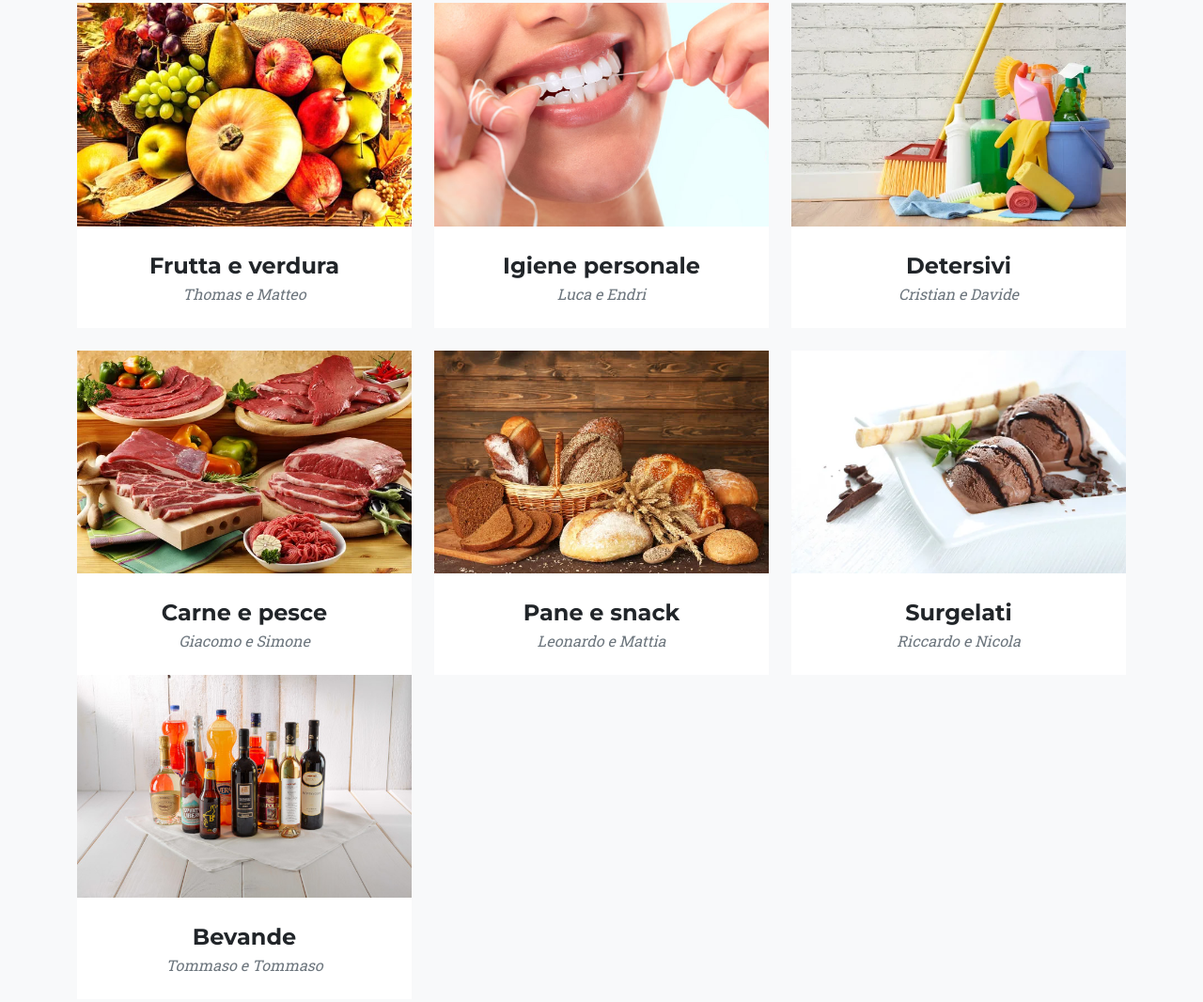
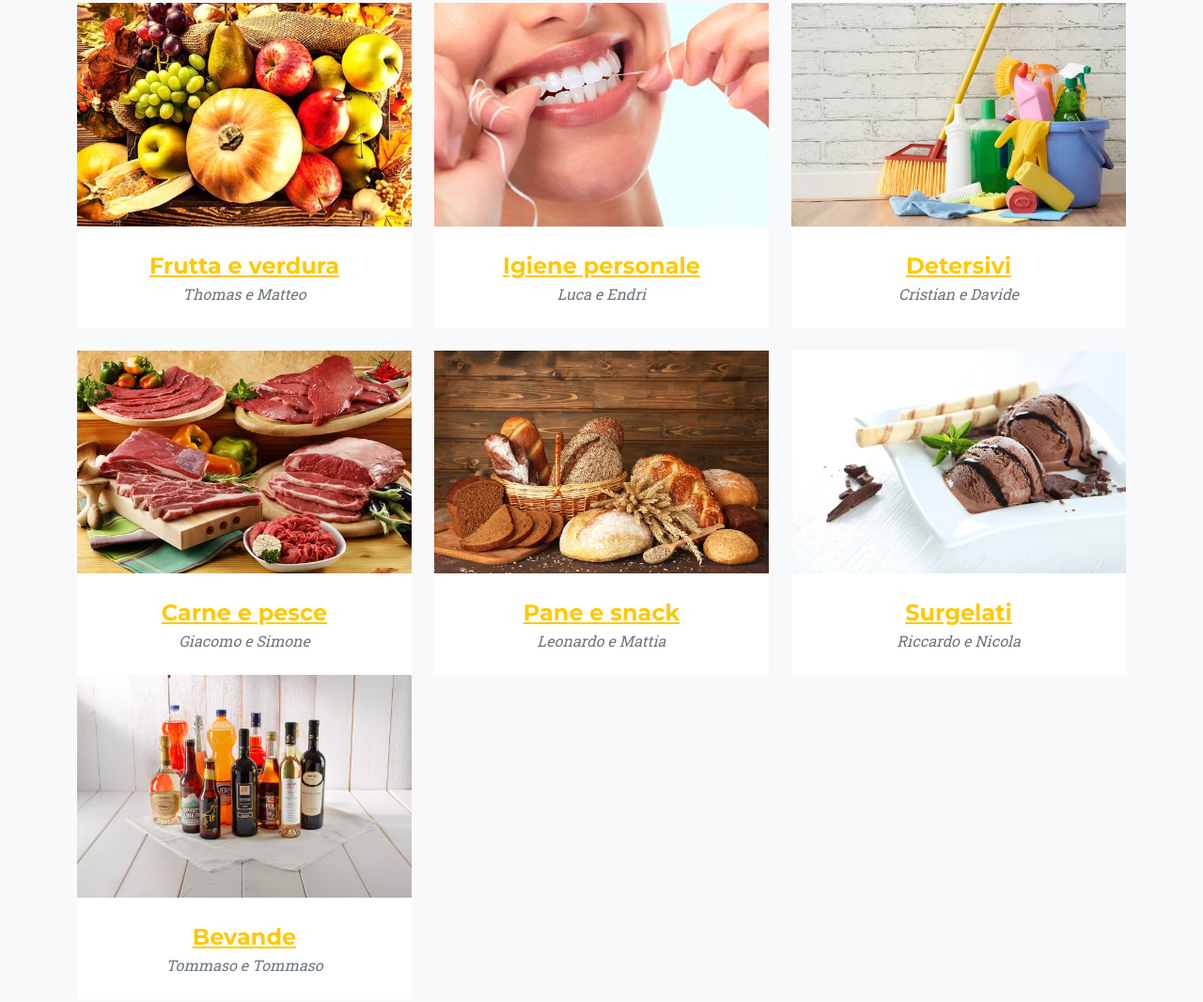
Before and after one commit to IlGattoBelo/supermercato, a plain HTML site: page index.html in a window 1280 px wide. Shown: the part 1453-2519 px from the top of the page at 94% size. Drawn offline with nearby package versions, Linux system fonts and the light colour scheme; a script that the page names is missing.

Commit message:
finitooo

```diff
--- a/index.html
+++ b/index.html
@@ -85,18 +85,19 @@
                     <h2 class="section-heading text-uppercase">Prodotti</h2>
                     <h3 class="section-subheading text-muted">Tutta la nostra varietà</h3>
                 </div>
+
                 <div class="row">
                     <div class="col-lg-4 col-sm-6 mb-4">
                         <!-- Portfolio item 1-->
                         <div class="portfolio-item">
-                            <a class="portfolio-link" data-bs-toggle="modal" href="/frutta e verdura/index.html">
+                            <a class="portfolio-link" data-bs-toggle="modal">
                                 <div class="portfolio-hover">
                                     <div class="portfolio-hover-content"><i class="fas fa-plus fa-3x"></i></div>
                                 </div>
-                                <img class="img-fluid" src="assets/img/Prodotti/3.jpg" alt="..." />
+                                <img class="img-fluid" src="assets/img/Prodotti/3.jpg" />
                             </a>
                             <div class="portfolio-caption">
-                                <div class="portfolio-caption-heading">Frutta e verdura</div>
+                                <div  class="portfolio-caption-heading"><a href="/frutta e verdura/index.html">Frutta e verdura</a></div>
                                 <div class="portfolio-caption-subheading text-muted">Thomas e Matteo</div>
                             </div>
                         </div>
@@ -111,7 +112,7 @@
                                 <img class="img-fluid" src="assets/img/Prodotti/5.jpg" alt="..." />
                             </a>
                             <div class="portfolio-caption">
-                                <div class="portfolio-caption-heading">Igiene personale</div>
+                                <div class="portfolio-caption-heading"><a href="/igiene/">Igiene personale</a></div>
                                 <div class="portfolio-caption-subheading text-muted">Luca e Endri
                                 </div>
                             </div>
@@ -127,7 +128,7 @@
                                 <img class="img-fluid" src="assets/img/Prodotti/7.jpg" alt="..." />
                             </a>
                             <div class="portfolio-caption">
-                                <div class="portfolio-caption-heading">Detersivi </div>
+                                <div class="portfolio-caption-heading"><a href="/detersivi/">Detersivi</a> </div>
                                 <div class="portfolio-caption-subheading text-muted">Cristian e Davide</div>
                             </div>
                         </div>
@@ -142,7 +143,7 @@
                                 <img class="img-fluid" src="assets/img/Prodotti/6.jpg" alt="..." />
                             </a>
                             <div class="portfolio-caption">
-                                <div class="portfolio-caption-heading">Carne e pesce</div>
+                                <div class="portfolio-caption-heading"><a href="/carne/">Carne e pesce</a></div>
                                 <div class="portfolio-caption-subheading text-muted">Giacomo e Simone</div>
                             </div>
                         </div>
@@ -157,7 +158,7 @@
                                 <img class="img-fluid" src="assets/img/Prodotti/unnamed.jpg" alt="..." />
                             </a>
                             <div class="portfolio-caption">
-                                <div class="portfolio-caption-heading">Pane e snack</div>
+                                <div class="portfolio-caption-heading"><a href="/pane/">Pane e snack</a></div>
                                 <div class="portfolio-caption-subheading text-muted">Leonardo e Mattia</div>
                             </div>
                         </div>
@@ -172,7 +173,7 @@
                                 <img class="img-fluid" src="assets/img/Prodotti/9.jpg" alt="..." />
                             </a>
                             <div class="portfolio-caption">
-                                <div class="portfolio-caption-heading">Surgelati </div>
+                                <div class="portfolio-caption-heading"><a href="/surgelati/">Surgelati </a></div>
                                 <div class="portfolio-caption-subheading text-muted">Riccardo e Nicola</div>
                             </div>
                         </div>
@@ -187,7 +188,7 @@
                                 <img class="img-fluid" src="assets/img/Prodotti/10.jpg" alt="..." />
                             </a>
                             <div class="portfolio-caption">
-                                <div class="portfolio-caption-heading">Bevande </div>
+                                <div class="portfolio-caption-heading"><a href="/bevande/">Bevande</a> </div>
                                 <div class="portfolio-caption-subheading text-muted">Tommaso e Tommaso</div>
                             </div>
                         </div>
```
